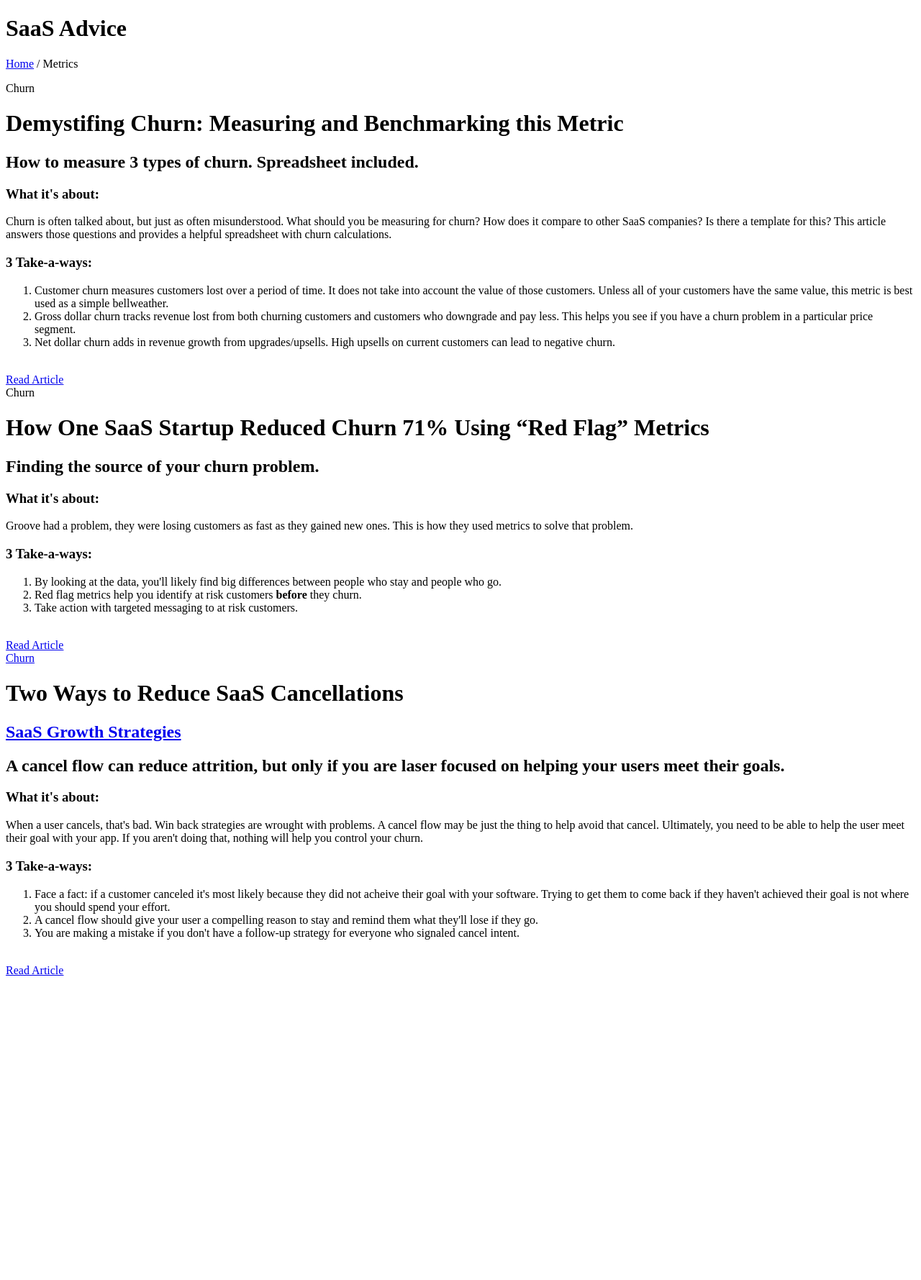
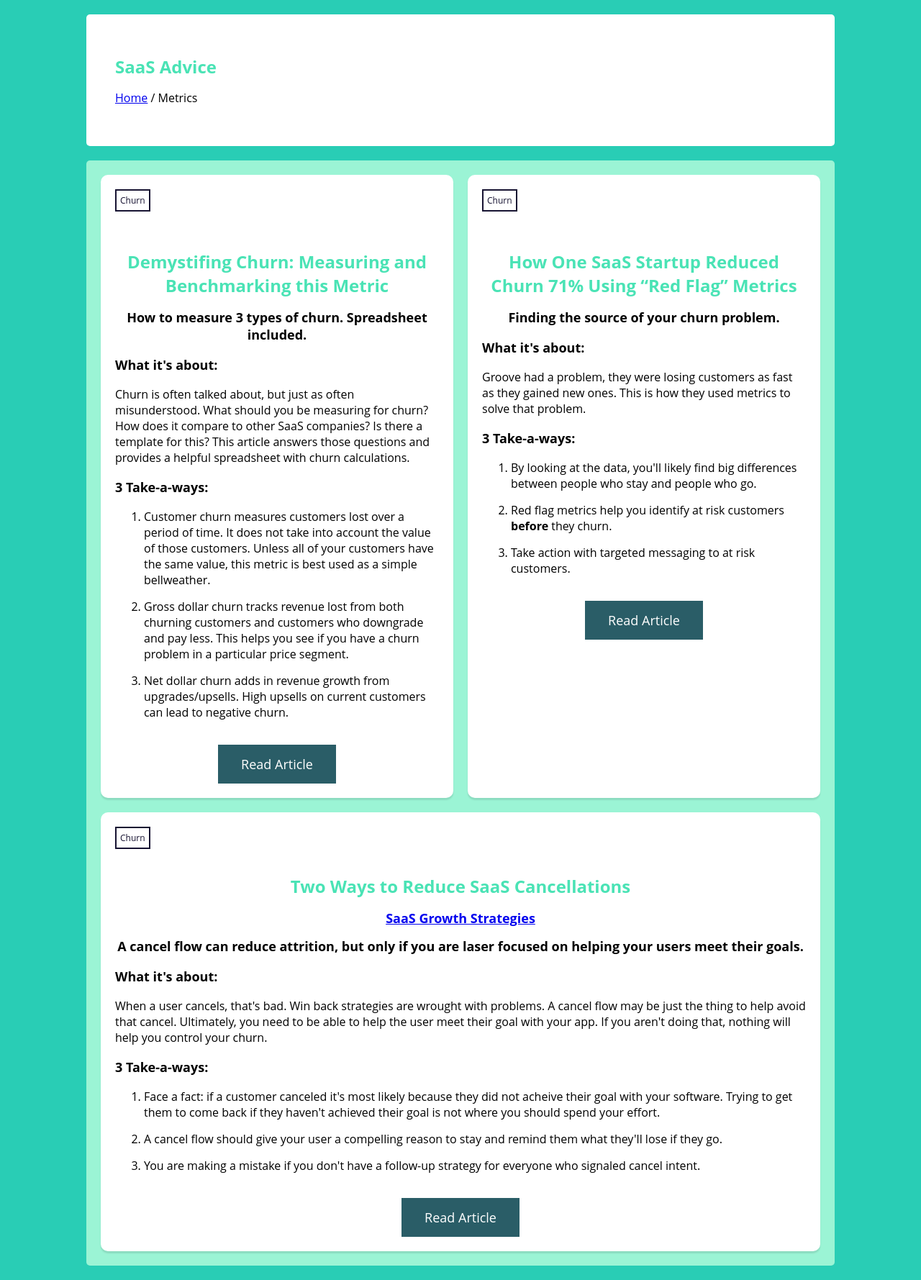
Before and after one commit to bradfordshimp/bradfordshimp.github.io, a Jekyll site: the page metrics.html, which Jekyll copies as it is, in a window 1280 px wide. Shown: the whole page at 72% size. Built offline with Jekyll 4.4.1, drawn with Linux system fonts in a browser that asks for light colours; before the commit the page ends 1366 px from its top, so only the background shows below that.

Commit message:
Update metrics.html

```diff
--- a/metrics.html
+++ b/metrics.html
@@ -2,7 +2,7 @@
 <html>
 <head>
 
-<link rel="stylesheet" href="style.css">
+<link rel="stylesheet" href="/css/style.css">
 <script src="http://codepen.io/candroo/pen/wKEwRL.js">
 
 </script>
```
